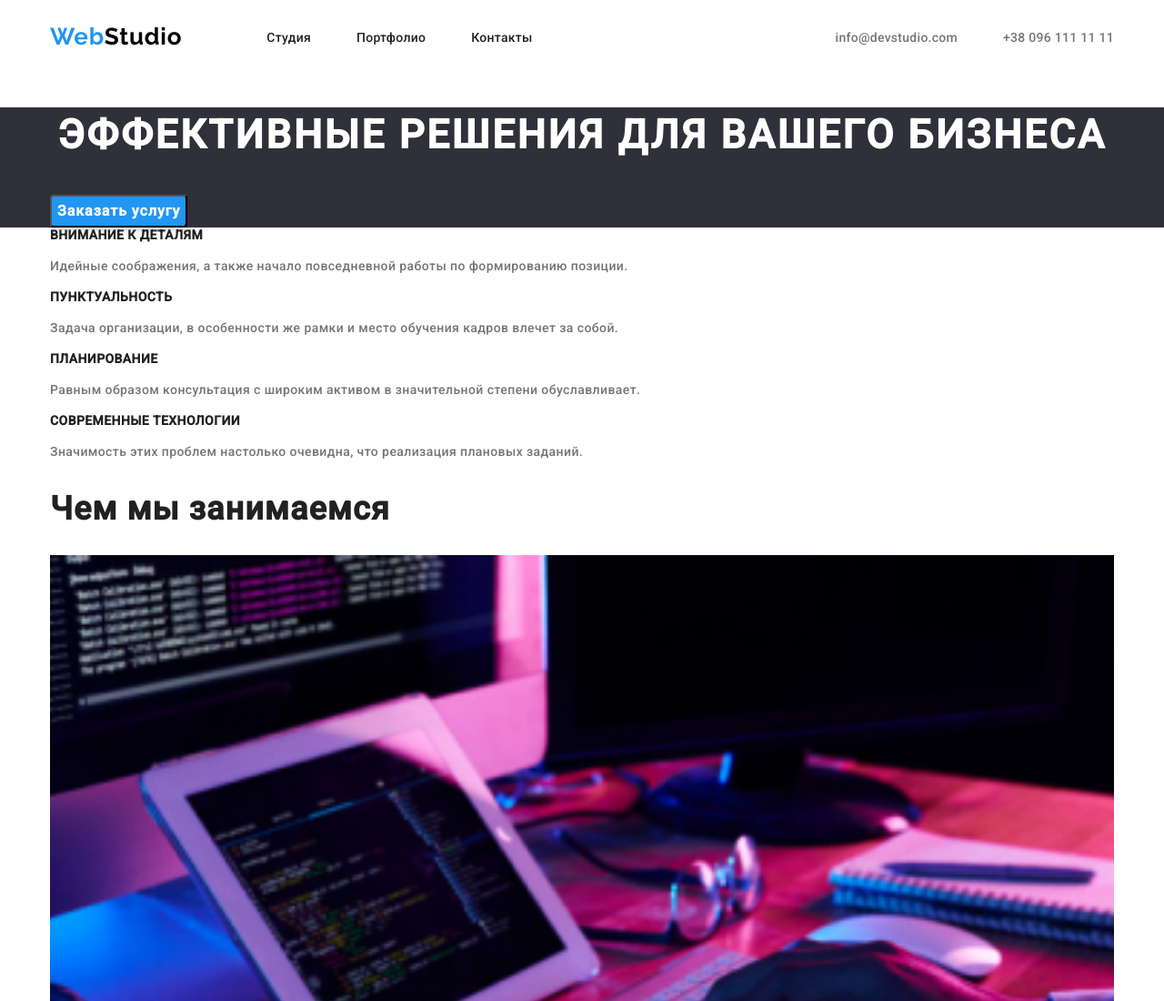
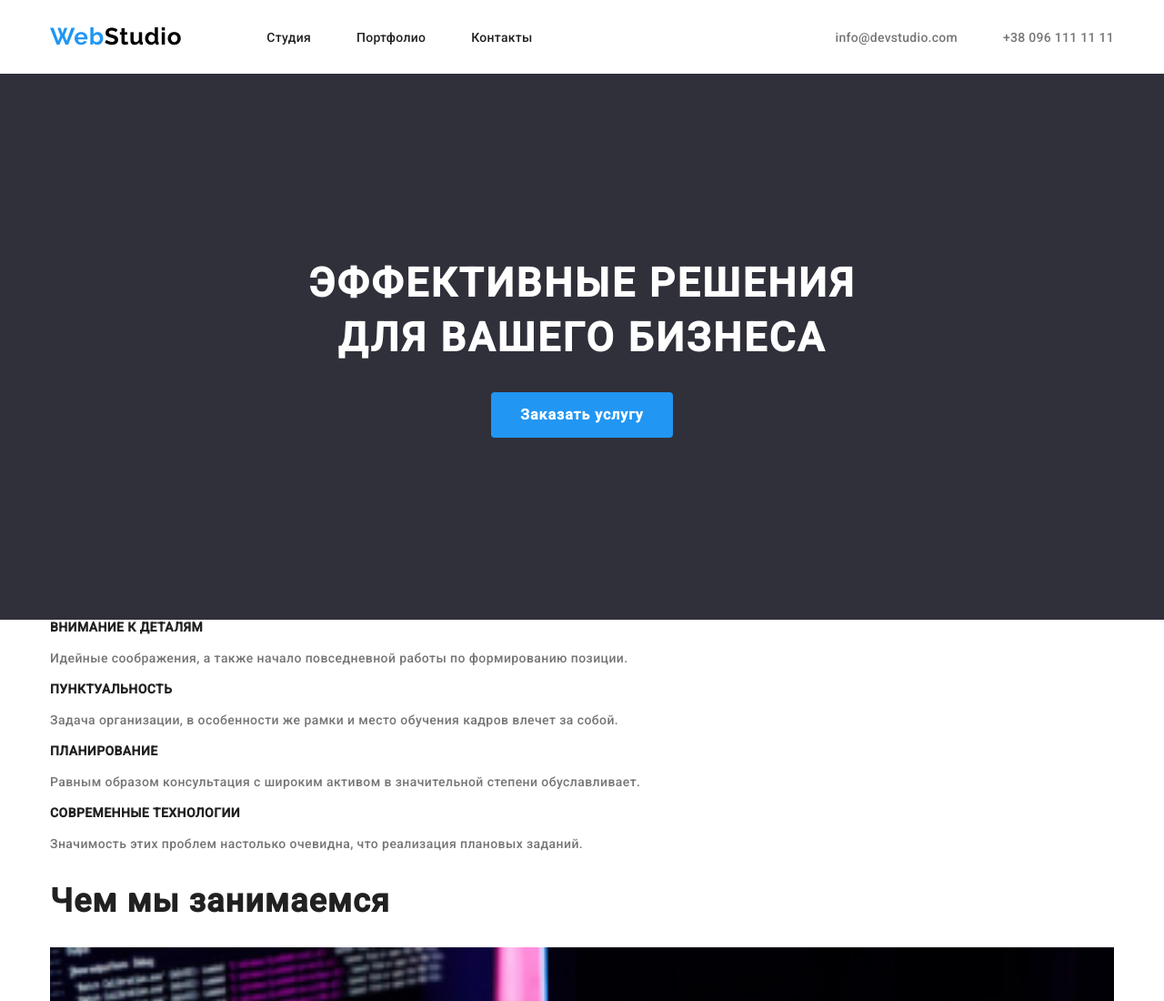
Before and after one commit to vova0737/goit-markup-hw-03, a plain HTML site: page index.html in a window 1280 px wide. Shown: the top 1100 px of the page at 91% size. Drawn offline with nearby package versions, Linux system fonts and the light colour scheme.

Commit message:
banner section done

```diff
--- a/css/styles.css
+++ b/css/styles.css
@@ -113,11 +113,20 @@ img {
 
 /* banner section */
 
-.banner-section {
+.banner {
+  padding-top: 200px;
+  padding-bottom: 200px;
+  text-align: center;
   background: #2f303a;
 }
 
 .banner-heading {
+  width: 696px;
+  margin-top: 0;
+  margin-bottom: 30px;
+  margin-left: auto;
+  margin-right: auto;
+
   font-weight: 900;
   font-size: 44px;
   line-height: 60px;
@@ -128,18 +137,21 @@ img {
 }
 
 .banner-button {
+  display: inline-block;
+  padding-top: 10px;
+  padding-bottom: 10px;
+  padding-left: 32px;
+  padding-right: 32px;
+  border-radius: 4px;
   font-weight: bold;
   font-size: 16px;
   line-height: 30px;
-  display: flex;
-  align-items: center;
-  text-align: center;
   letter-spacing: 0.06em;
   color: #ffffff;
   background: var(--active-link-color);
-  box-shadow: 0px 4px 4px rgba(0, 0, 0, 0.15);
-  border-radius: 4px;
-}
+   }
+
+/* feature section */
 
 .feature-heading {
   margin-top: 0;
--- a/index.html
+++ b/index.html
@@ -43,11 +43,9 @@
     </header>
 
     <main>
-      <section class="banner-section">
-        <div class="container">
+      <section class="banner">
           <h1 class="banner-heading">Эффективные решения для вашего бизнеса</h1>
-          <button class="banner-button" type="button">Заказать услугу</button>
-        </div>
+          <a href="" class="banner-button link">Заказать услугу</a>
       </section>
 
       <section>
```
